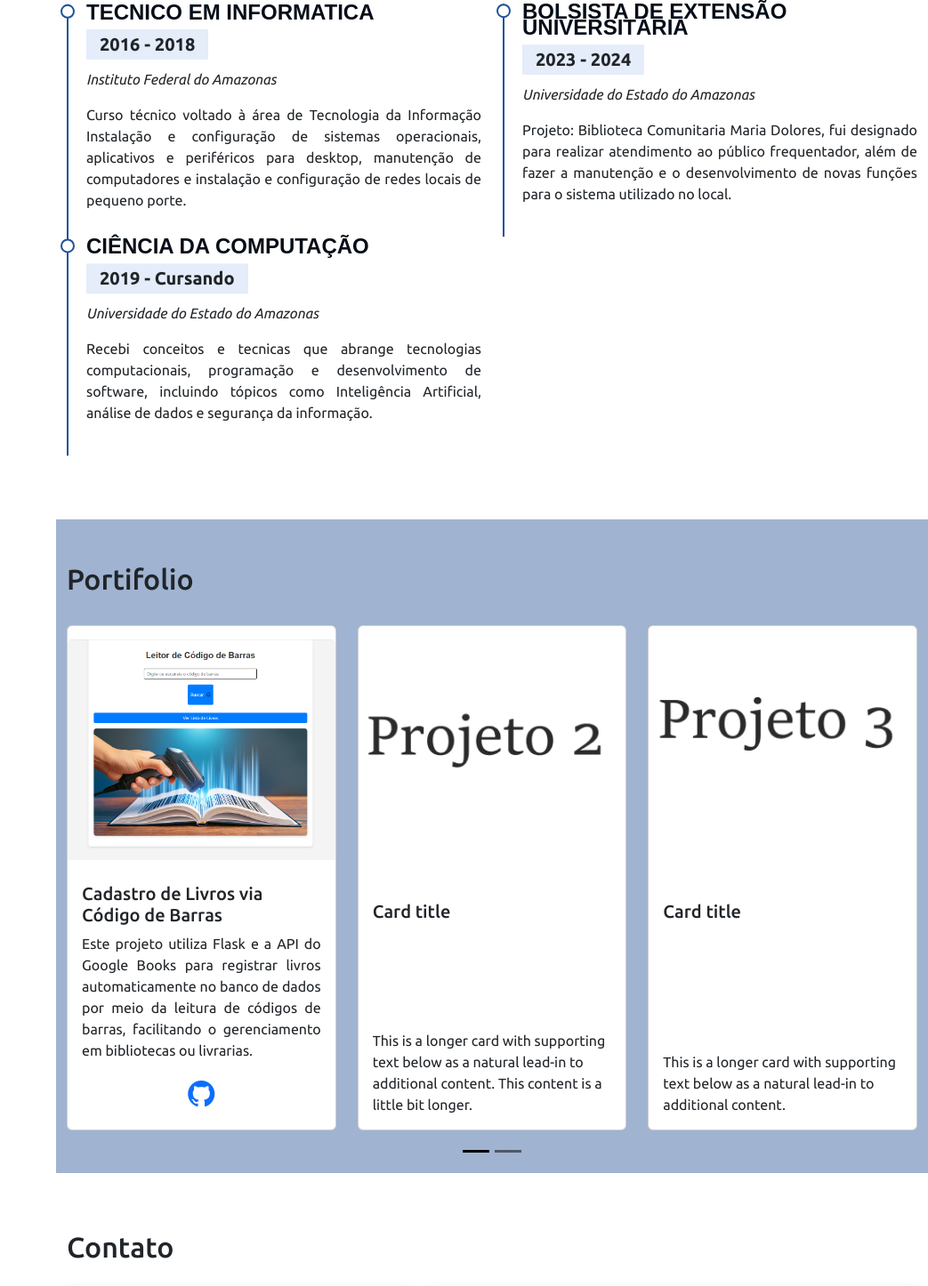
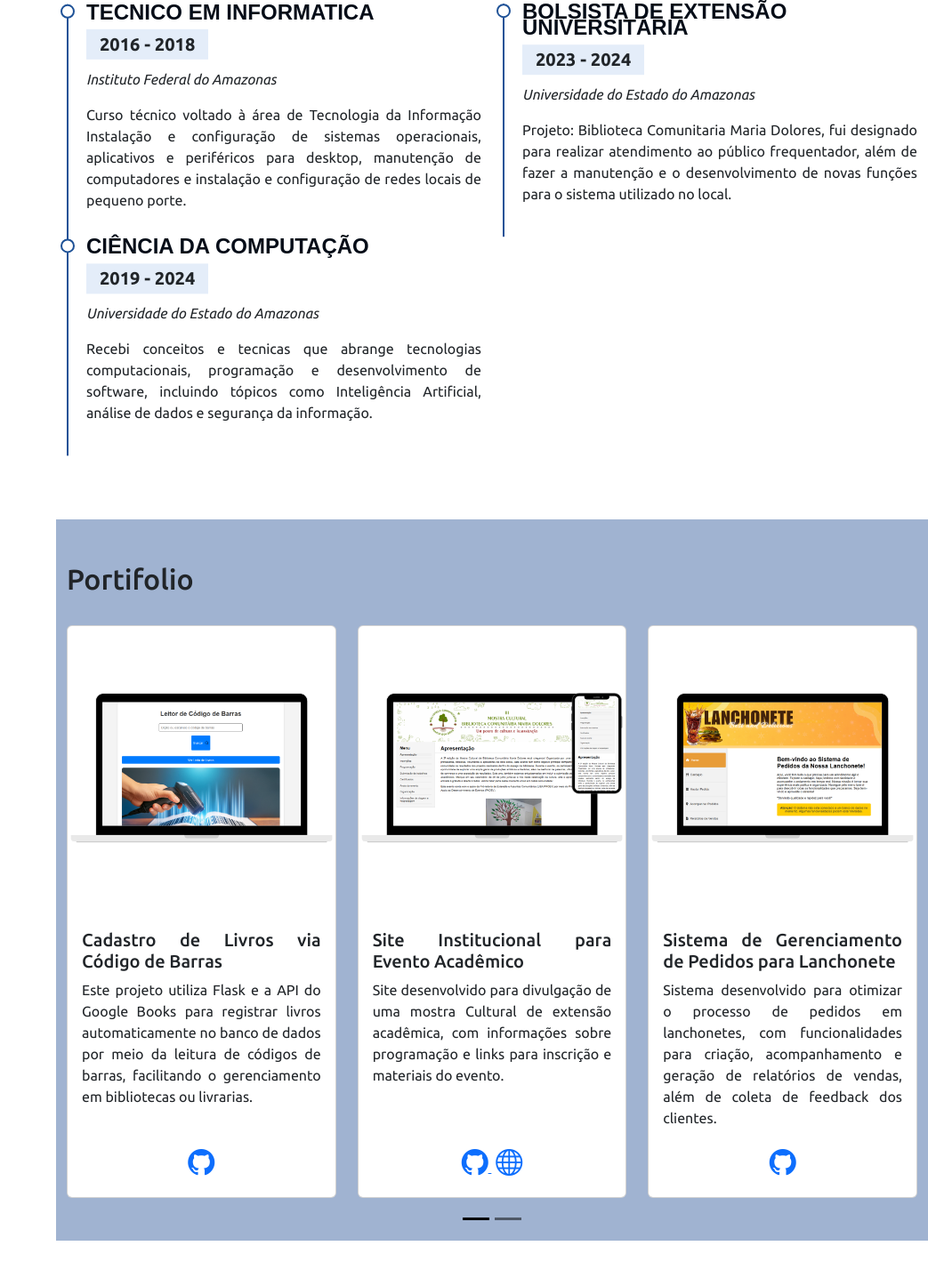
Before and after one commit to JMateusBarbosa/Portifolio-master, a Flask app: page / in a window 1280 px wide. Shown: the part 2746-4192 px from the top of the page at 89% size, without its empty margins (237-1280 px from the left). Run offline with Flask 3, Linux system fonts and the light colour scheme; some libraries are stand-ins or nearby versions.

Commit message:
Adição de dois novos projetos. -- Site Institucional para Evento Acadêmico -- Sistema de Gerenciamento de Pedidos para Lanchonete

```diff
--- a/static/style.css
+++ b/static/style.css
@@ -131,13 +131,13 @@ section#inicio h2 {
     margin-top: 100px;
   }
   section#sobre {
-    margin-top: 50px; /* Adiciona espaçamento acima da seção "sobre" */
-    padding-top: 50px; /* Adiciona espaçamento dentro da seção "sobre" */
+    margin-top: 50px;
+    padding-top: 50px;
 }
 .custom-img {
-  margin-top: 15px; /* Adiciona espaço acima da imagem */
-  margin-bottom: 10px; /* Ajusta espaço abaixo da imagem */
-  object-fit: cover; /* Ajusta a imagem para não distorcer */
+  margin-top: 15px;
+  margin-bottom: 10px;
+  object-fit: cover;
 }
 
 
@@ -149,7 +149,11 @@ section#inicio h2 {
   font-size: 30px;
   margin-top: 15px;
 }
-
+.custom-site-icon{
+  font-size: 30px;
+  margin-top: 15px;
+  margin-left: 5px;
+}
 .card-body {
   display: flex;
   flex-direction: column;
--- a/templates/index.html
+++ b/templates/index.html
@@ -292,7 +292,7 @@
                         </div>
                         <div class="cv-item" data-anime="up">
                             <h4>Ciência da Computação</h4>
-                            <h5>2019 - Cursando</h5>
+                            <h5>2019 - 2024</h5>
                             <p><em>Universidade do Estado do Amazonas</em></p>
                             <p style="text-align: justify;">Recebi conceitos e tecnicas que abrange tecnologias computacionais,
                                 programação e desenvolvimento de software,
@@ -317,7 +317,7 @@
 
         </section>
 
-        <section id="portifolio" class="section-bg mt-5">
+        <section  class="section-bg mt-5" id="portifolio">
             <div class="container pb-5 pt-5" data-anime="rigth">
 
                 <h2 class="pb-4">Portifolio</h2>
@@ -334,10 +334,11 @@
                         <div class="row row-cols-1 row-cols-md-3 g-4">
                             <div class="col">
                                 <div class="card h-100 d-flex flex-column justify-content-between">
-                                    <img src="../static/img/api_book.png" class="card-img-top custom-img" alt="Projeto 1">
+                                    <img src="../static/img/p1.png" class="card-img-top custom-img" alt="Projeto 1">
                                     <div class="card-body d-flex flex-column justify-content-between">
-                                        <h5 class="card-title">Cadastro de Livros via Código de Barras</h5>
-                                        <p style="text-align: justify;" class="card-text">Este projeto utiliza Flask e a API do Google Books para registrar livros automaticamente no banco de dados por meio da leitura de códigos de barras, facilitando o gerenciamento em bibliotecas ou livrarias.</p>
+                                        <h5 style="text-align: justify;" class="card-title">Cadastro de Livros via Código de Barras</h5>
+                                        <p style="text-align: justify;" class="card-text">Este projeto utiliza Flask e a API do Google Books para registrar livros automaticamente no banco de dados por meio da leitura de códigos de barras,
+                                            facilitando o gerenciamento em bibliotecas ou livrarias.</p>
                                         <div class="mt-auto text-center">
                                             <a target="_blank" href="https://github.com/JMateusBarbosa/Python_usando_Api_de_busca_de_livros">
                                                 <i class="bi bi-github custom-github-icon"></i>
@@ -348,20 +349,38 @@
                             </div>
 
                             <div class="col">
-                              <div class="card">
-                                <img src="../static/img/Projeto 2.png" class="card-img-top custom-img" alt="Projeto 2">
-                                <div class="card-body">
-                                  <h5 class="card-title">Card title</h5>
-                                  <p class="card-text">This is a longer card with supporting text below as a natural lead-in to additional content. This content is a little bit longer.</p>
+                              <div class="card h-100 d-flex flex-column justify-content-between">
+                                <img src="../static/img/p2.png" class="card-img-top custom-img" alt="Projeto 2">
+                                <div class="card-body d-flex flex-column justify-content-between">
+                                    <h5 style="text-align: justify;" class="card-title">Site Institucional para Evento Acadêmico</h5>
+                                    <p style="text-align: justify;" class="card-text">Site desenvolvido para divulgação de uma mostra Cultural de extensão acadêmica, com informações sobre programação e
+                                        links para inscrição e materiais do evento.
+                                    </p>
+                                    <div class="mt-auto text-center">
+                                        <a target="_blank" href="https://github.com/JMateusBarbosa/Mostra-de-extensao">
+                                            <i class="bi bi-github custom-github-icon"></i>
+                                        </a>
+                                        <a target="_blank" href="https://mostracultural.obrasocialchicoxavier.com.br/index.php">
+                                            <i class="bi bi-globe custom-site-icon"></i>
+                                        </a>
+                                    </div>
+
                                 </div>
                               </div>
                             </div>
                             <div class="col">
-                              <div class="card">
-                                <img src="../static/img/Projeto 3.png" class="card-img-top custom-img" alt="Projeto 3">
-                                <div class="card-body">
-                                  <h5 class="card-title">Card title</h5>
-                                  <p class="card-text">This is a longer card with supporting text below as a natural lead-in to additional content.</p>
+                              <div class="card h-100 d-flex flex-column justify-content-between">
+                                <img src="../static/img/p3.png" class="card-img-top custom-img" alt="Projeto 3">
+                                <div class="card-body d-flex flex-column justify-content-between">
+                                    <h5 style="text-align: justify;" class="card-title">Sistema de Gerenciamento de Pedidos para Lanchonete</h5>
+                                    <p style="text-align: justify;" class="card-text">Sistema desenvolvido para otimizar o processo de pedidos em lanchonetes, com funcionalidades para criação,
+                                        acompanhamento e geração de relatórios de vendas, além de coleta de feedback dos clientes.</p>
+                                    <div class="mt-auto text-center">
+                                    <a target="_blank" href="https://github.com/JMateusBarbosa/Lanchonete">
+                                        <i class="bi bi-github custom-github-icon"></i>
+                                    </a>
+
+                                  </div>
                                 </div>
                               </div>
                             </div>
```
Also changed, not shown: static/img/p1.png (added), static/img/p2.png (added), static/img/p3.png (added).
